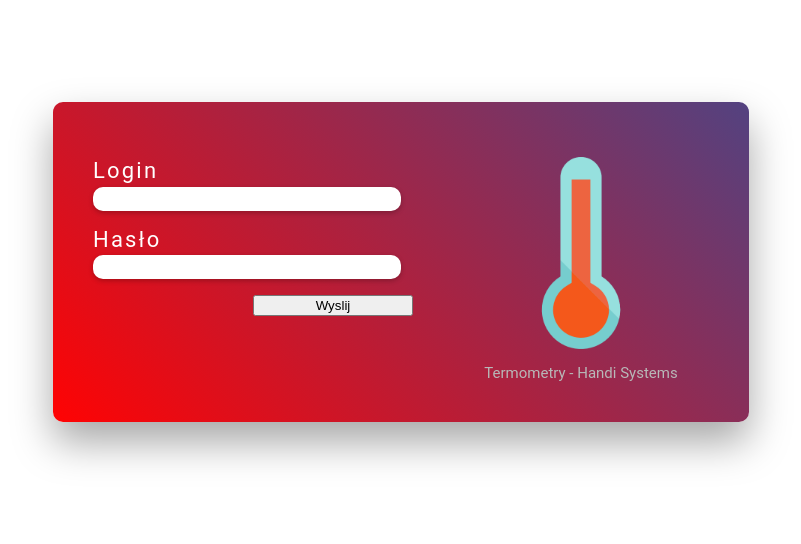
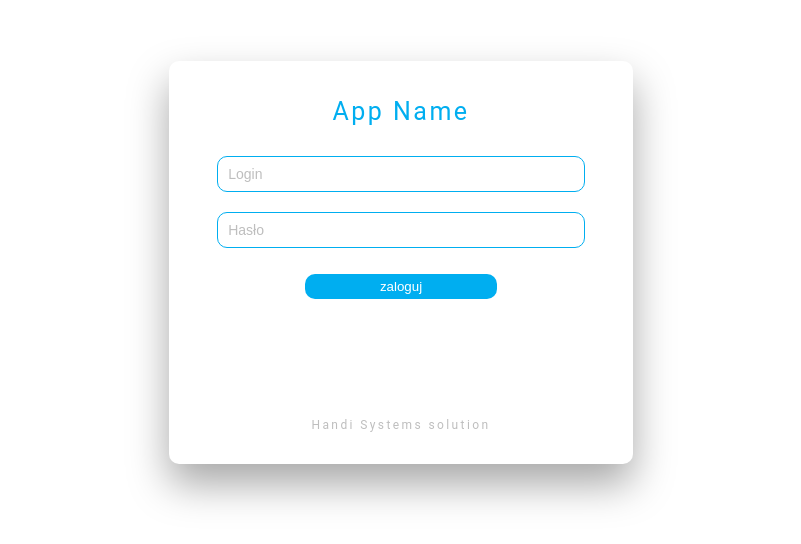
Before and after one commit to atipezda/REACT-NODE-EXPRESS-MYSQL_Boilerplate, a React app: page /login in a window 1280 px wide. Shown: the part 146-690 px from the top of the page, without its empty margins (239-1040 px from the left). Built offline with nearby package versions, Linux system fonts and the light colour scheme; no server answers.

Commit message:
login and readme update

```diff
--- a/src/client/css/app.css
+++ b/src/client/css/app.css
@@ -1,3 +1,8 @@
 body {
-    font-family: "Roboto"
+    font-family: "Roboto";
 }
+
+
+:root {
+    --main-color: #00AEF0;
+}
--- a/src/client/css/login.css
+++ b/src/client/css/login.css
@@ -1,32 +1,31 @@
 #login {
     display: flex;
-    flex-direction: row;
+    flex-direction: column;
     justify-content: center;
     align-items: center;
     height: 100vh;
-    font-size: 22px;
-    color: white;
+    font-size: 25px;
+    color: var(--main-color);
 }
 
 #login #cont {
     display: flex;
-    flex-direction: row;
+    flex-direction: column;
     justify-content: center;
     align-items: center;
     box-shadow: 0 20px 40px rgba(0, 0, 0, 0.349);
     border-radius: 10px;
     padding: 20px;
-    background: linear-gradient(45deg, rgba(255, 3, 3, 1) 0%, rgba(83, 66, 128, 1) 100%);
 }
 
 #login form {
-    /* display: flex;
+    display: flex;
     flex-direction: column;
-    justify-content: center;
-    align-items: center; */
+    justify-content: flex-start;
+    align-items: center;
     margin: 0 auto;
     height: 30vh;
-    width: 25vw;
+    width: 30vw;
     border-radius: 10px 0 0 10px;
     padding: 20px;
 }
@@ -40,49 +39,57 @@
 
 #login button {
     width: 50%;
-    margin: 2vh 0;
-    float: right;
+    margin: 2vh auto;
+    border: none;
+    border-radius: 10px;
+    background-color: var(--main-color);
+    color: white;
+    padding: 5px;
+    cursor: pointer;
+
 }
 
 #login input {
-    border: none;
-    box-shadow: 0 2px 5px rgba(0, 0, 0, 0.233);
+    border: 1px solid var(--main-color);
     border-radius: 10px;
     padding: 2px 10px;
     width: 90%;
-    height: 20px;
-    margin-bottom: auto;
+    height: 30px;
+    margin: 10px auto;
+    font-size: 16px;
+    font-weight: 400;
+}
+
+#login p {
+    font-size: 12px;
+    letter-spacing: 0.2em;
+    color: rgb(190, 190, 190);
+}
+
+#login input::placeholder {
+    color: rgb(190, 190, 190);
+    font-size: 14px;
 }
 
 #login #alert {
-    color: white;
     background-color: rgb(255, 255, 255);
     width: 100%;
     padding: 10px 5px;
     text-align: center;
     border-radius: 10px;
     overflow: hidden;
-    transition: 2s;
+    max-height: 110vh;
+    transition: 1s;
     opacity: 1;
-    color: red;
 }
 
-#login #pic {
-    height: 30vh;
-    width: 20vw;
-    border-radius: 0 10px 10px 0;
-    padding: 20px;
-    display: flex;
-    flex-direction: column;
-    justify-content: center;
-    align-items: center;
-    font-size: 15px;
-    margin-bottom: -15px;
-    margin-top: auto;
-    color: rgb(184, 184, 184);
+#login input:valid {
+    color: white;
+    background-color: var(--main-color);
 }
 
-#login #pic img {
-    height: 90%;
-    overflow: hidden
+#login #alert p {
+    font-size: 18px;
+    letter-spacing: 0;
+    color: rgb(255, 0, 0) !important;
 }
--- a/src/client/modules/authorizedComp.js
+++ b/src/client/modules/authorizedComp.js
@@ -16,7 +16,6 @@ export default class AuthorizedComp extends Component {
     axios
       .get('/auth/token/')
       .then((res) => {
-        console.log(res);
         if (!res.data.success) {
           this.setState({ authorized: false });
         } else if (res.data.success) {
--- a/src/client/sites/login.js
+++ b/src/client/sites/login.js
@@ -1,7 +1,6 @@
 import React, { Component } from 'react';
 import axios from 'axios';
 import '../css/login.css';
-import thermometerImg from '../img/thermo.png';
 
 export default class LoginRoute extends Component {
   constructor(props) {
@@ -43,7 +42,6 @@ export default class LoginRoute extends Component {
     axios
       .get('/auth/token')
       .then((res) => {
-        console.log(res);
         if (res.data.success) {
           // eslint-disable-next-line
           this.props.history.push('/');
@@ -55,37 +53,39 @@ export default class LoginRoute extends Component {
   }
 
   render() {
-    const { login, passwd } = this.state;
-    const errorHideCSS = { opacity: 0, pointerEvents: 'none' };
+    const { login, passwd, isError } = this.state;
+    const errorHideCSS = { maxHeight: '0', pointerEvents: 'none' };
     return (
       <div id="login">
         <div id="cont">
+          <h4>App Name</h4>
           <form action="/auth/login" method="POST">
-            <h4>Login</h4>
             <input
+              placeholder="Login"
               type="text"
               name="login"
               value={login}
+              required
               onChange={this.handleInput}
             />
-            <h4>Hasło</h4>
             <input
+              placeholder="Hasło"
               type="password"
               name="passwd"
               value={passwd}
+              required
               onChange={this.handleInput}
             />
             <button type="submit" onClick={this.submit}>
-              Wyslij
+              zaloguj
             </button>
 
-            <p style={this.state.isError ? null : errorHideCSS} id="alert">
-              Błędne dane logowania
-            </p>
+            <div style={isError ? null : errorHideCSS} id="alert">
+              <p>Błędne dane logowania</p>
+            </div>
           </form>
           <div id="pic">
-            <img alt="" src={thermometerImg} />
-            <p>Termometry - Handi Systems</p>
+            <p>Handi Systems solution</p>
           </div>
         </div>
       </div>
--- a/src/client/sites/logout.js
+++ b/src/client/sites/logout.js
@@ -1,10 +1,12 @@
 import React from 'react';
 import '../css/logout.css';
+import axios from 'axios';
 
 export default function Logout() {
-  localStorage.removeItem('jwt');
-  setTimeout(() => {
-    window.location.href = '/';
-  }, 1000);
+  axios.get('/auth/logout').then(() => {
+    setTimeout(() => {
+      window.location.href = '/';
+    }, 1000);
+  });
   return <div id="logout">Wylogowano</div>;
 }
--- a/src/server/modules/middlewares.js
+++ b/src/server/modules/middlewares.js
@@ -3,7 +3,6 @@ const tokenHash = require('../modules/jwt');
 
 module.exports = {
   checkToken: (req, res, next) => {
-    console.log(req);
     const token = req.cookies.jwt;
     if (token) {
       jwt.verify(token, tokenHash, (err, decoded) => {
@@ -22,5 +21,6 @@ module.exports = {
         message: 'Auth token is not supplied'
       });
     }
+    return console.error('middleware checkToken error');
   }
 };
```
Also changed, not shown: src/server/routes/auth.js (+4 -4 lines), README.md, src/client/img/thermo.png (deleted).
